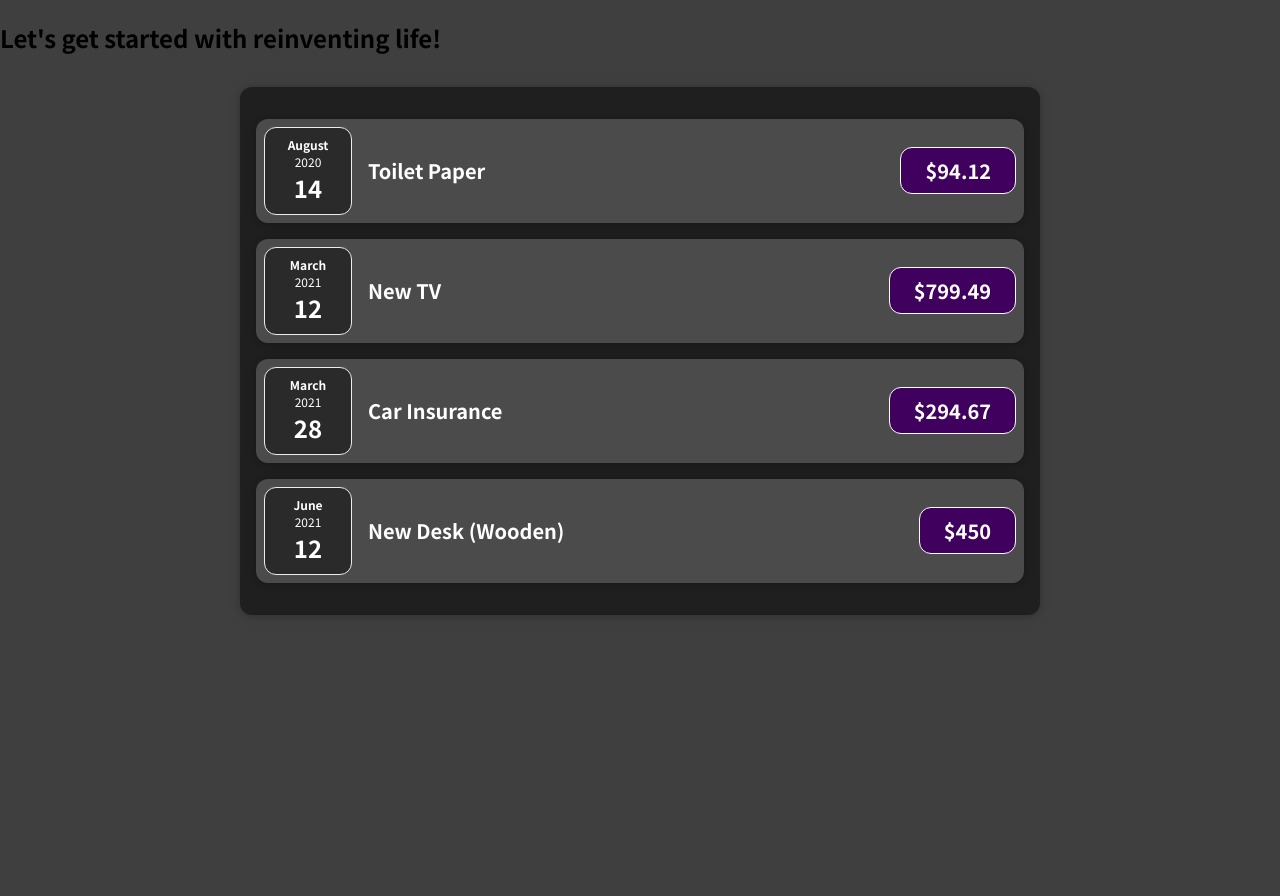
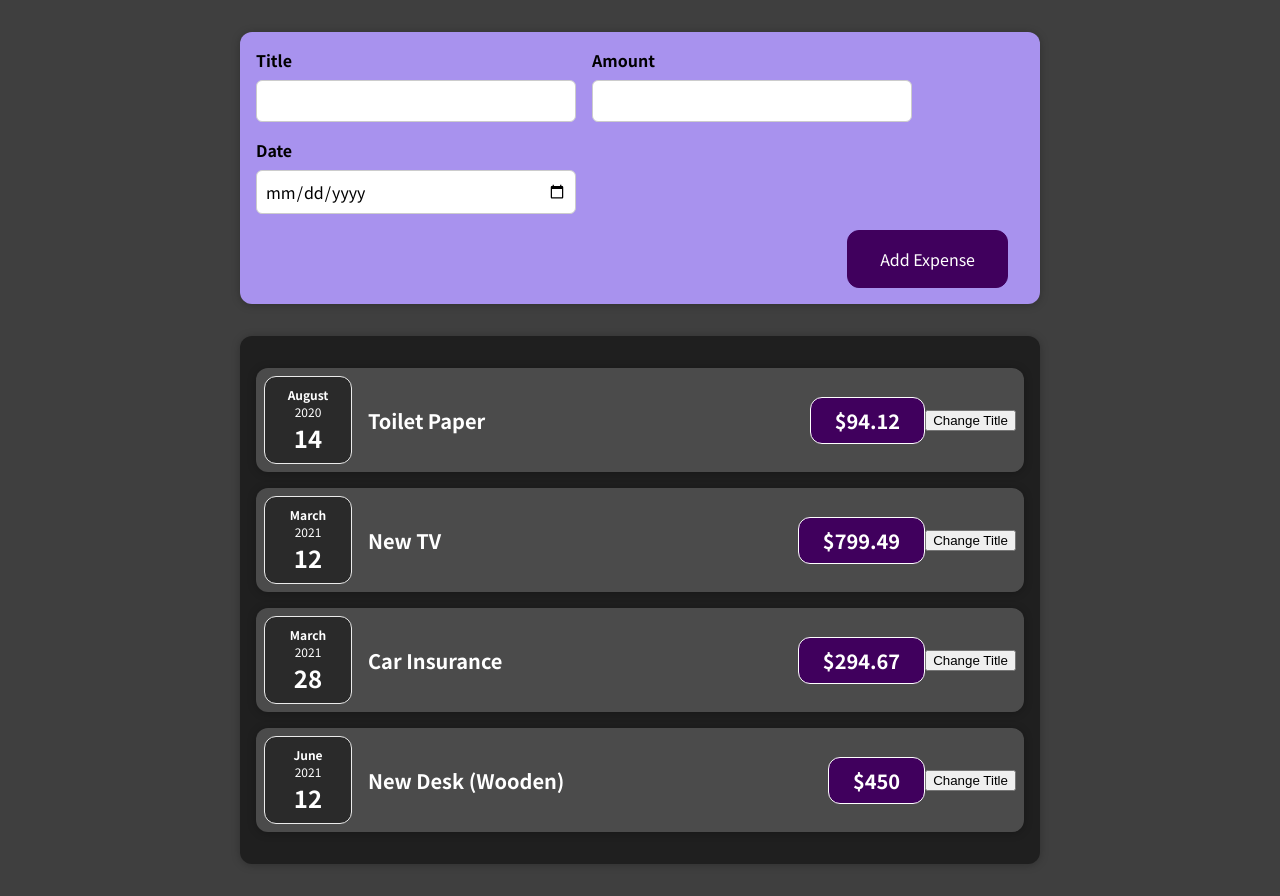
Before and after one commit to vishesh-baj/react-tuts, a React (Create React App) app in the folder react-complete-guide/: page / in a window 1280 px wide. Before the commit the page ends 800 px from the top, so only its background shows below. Built offline with nearby package versions, Linux system fonts and the light colour scheme.

Commit message:
added form input

```diff
--- a/react-complete-guide/src/App.js
+++ b/react-complete-guide/src/App.js
@@ -1,4 +1,5 @@
 import Expenses from "./components/Expenses/Expenses";
+import NewExpense from "./components/NewExpense/NewExpense";
 const App = () => {
   const expenses = [
     {
@@ -23,7 +24,7 @@
   ];
   return (
     <div>
-      <h2>Let's get started with reinventing life!</h2>
+      <NewExpense />
       <Expenses items={expenses} />
     </div>
   );
--- a/react-complete-guide/src/components/Expenses/ExpenseItem.jsx
+++ b/react-complete-guide/src/components/Expenses/ExpenseItem.jsx
@@ -1,14 +1,21 @@
+import { useState } from "react";
 import Card from "../UI/Card";
 import ExpenseDate from "./ExpenseDate";
 import "./ExpenseItem.css";
 const ExpenseItem = (props) => {
+  const [title, setTitle] = useState(props.title);
+  const clickHandler = () => {
+    setTitle("Updated!!!");
+    console.log("Clicked!");
+  };
   return (
     <Card className="expense-item">
       <ExpenseDate date={props.date} />
       <div className="expense-item__description">
-        <h2>{props.title}</h2>
+        <h2>{title}</h2>
         <div className="expense-item__price">${props.amount}</div>
       </div>
+      <button onClick={clickHandler}>Change Title</button>
     </Card>
   );
 };
--- /dev/null
+++ b/react-complete-guide/src/components/NewExpense/ExpenseForm.css
@@ -0,0 +1,26 @@
+.new-expense__controls {
+  display: flex;
+  flex-wrap: wrap;
+  gap: 1rem;
+  margin-bottom: 1rem;
+  text-align: left;
+}
+
+.new-expense__control label {
+  font-weight: bold;
+  margin-bottom: 0.5rem;
+  display: block;
+}
+
+.new-expense__control input {
+  font: inherit;
+  padding: 0.5rem;
+  border-radius: 6px;
+  border: 1px solid #ccc;
+  width: 20rem;
+  max-width: 100%;
+}
+
+.new-expense__actions {
+  text-align: right;
+}
--- /dev/null
+++ b/react-complete-guide/src/components/NewExpense/ExpenseForm.jsx
@@ -0,0 +1,27 @@
+import "./ExpenseForm.css";
+const ExpenseForm = () => {
+  return (
+    <form>
+      <div className="new-expense__controls">
+        <div className="new-expense__control">
+          <label>Title</label>
+          <input type="text" />
+        </div>
+        <div className="new-expense__control">
+          <label>Amount</label>
+          <input type="number" min="0.01" step="0.01" />
+        </div>
+        <div className="new-expense__control">
+          <label>Date</label>
+          <input type="date" min="2022-01-01" max="2023-12-31" step="0.01" />
+        </div>
+      </div>
+
+      <div className="new-expense__actions">
+        <button type="submit">Add Expense</button>
+      </div>
+    </form>
+  );
+};
+
+export default ExpenseForm;
--- /dev/null
+++ b/react-complete-guide/src/components/NewExpense/NewExpense.css
@@ -0,0 +1,38 @@
+.new-expense {
+  background-color: #a892ee;
+  padding: 1rem;
+  margin: 2rem auto;
+  width: 50rem;
+  max-width: 95%;
+  border-radius: 12px;
+  text-align: center;
+  box-shadow: 0 1px 8px rgba(0, 0, 0, 0.25);
+}
+
+.new-expense button {
+  font: inherit;
+  cursor: pointer;
+  padding: 1rem 2rem;
+  border: 1px solid #40005d;
+  background-color: #40005d;
+  color: white;
+  border-radius: 12px;
+  margin-right: 1rem;
+}
+
+.new-expense button:hover,
+.new-expense button:active {
+  background-color: #510674;
+  border-color: #510674;
+}
+
+.new-expense button.alternative {
+  color: #220131;
+  border-color: transparent;
+  background-color: transparent;
+}
+
+.new-expense button.alternative:hover,
+.new-expense button.alternative:active {
+  background-color: #ddb3f8;
+}
--- /dev/null
+++ b/react-complete-guide/src/components/NewExpense/NewExpense.jsx
@@ -0,0 +1,11 @@
+import ExpenseForm from "./ExpenseForm";
+import "./NewExpense.css";
+const NewExpense = () => {
+  return (
+    <div className="new-expense">
+      <ExpenseForm />
+    </div>
+  );
+};
+
+export default NewExpense;
```
